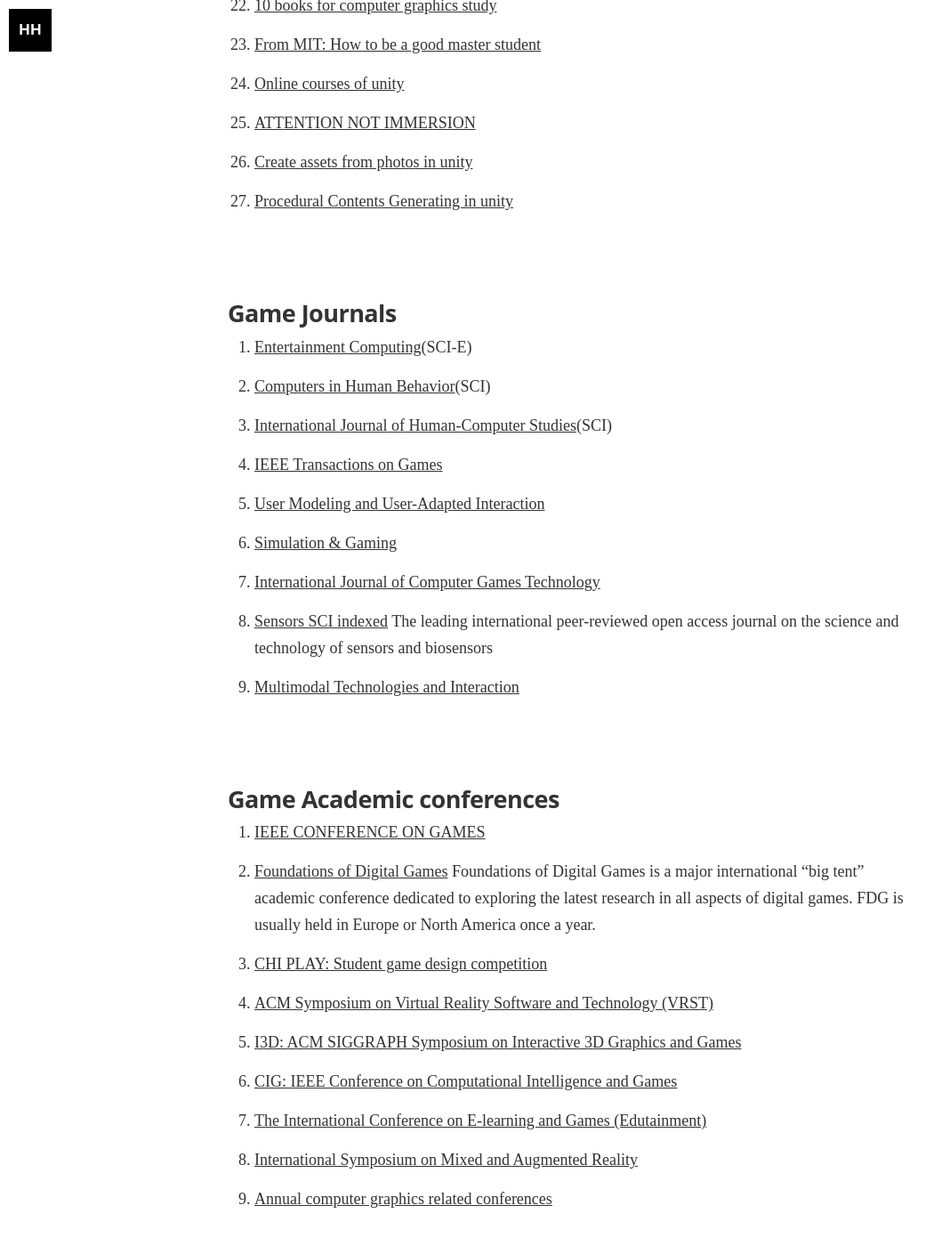
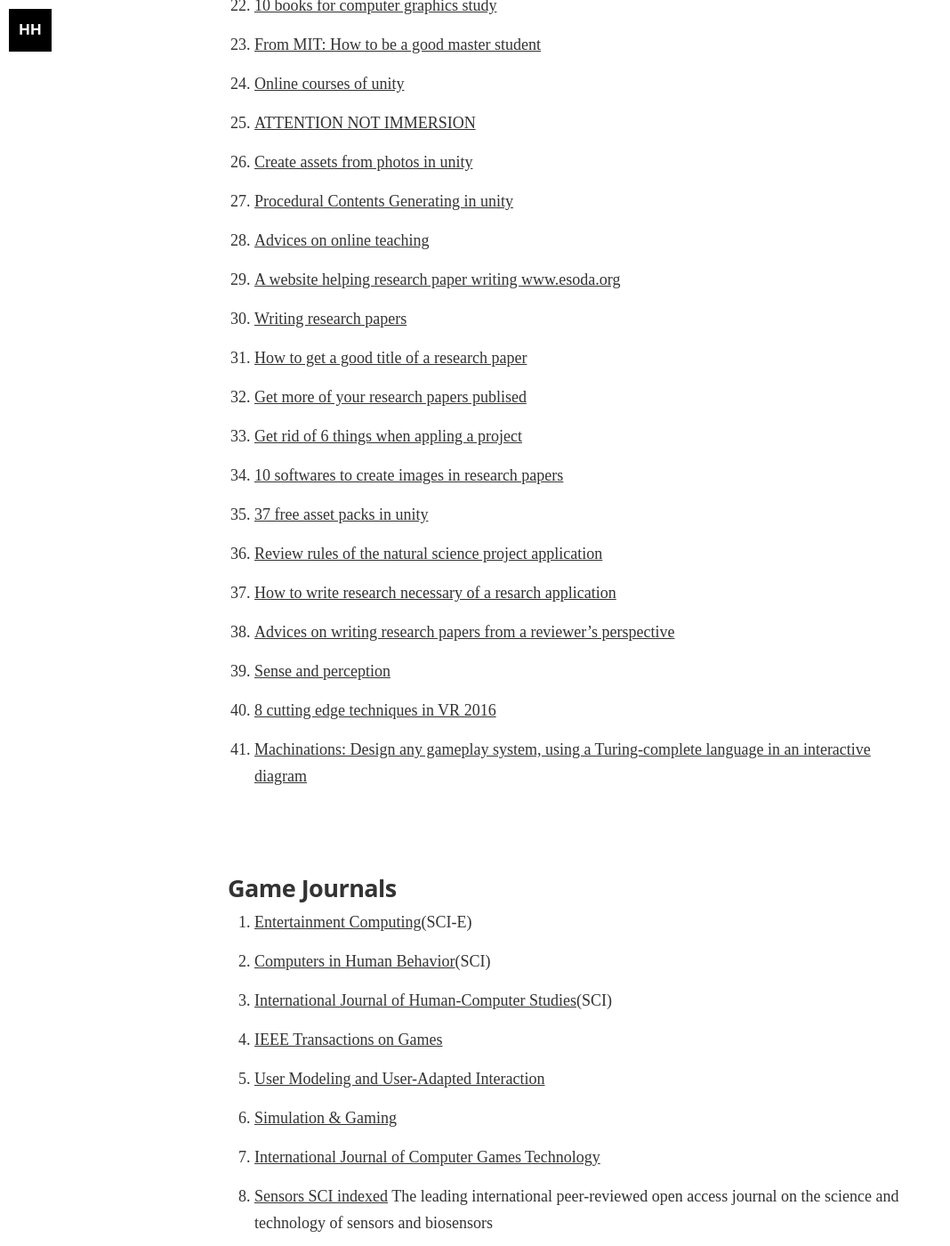
Before and after one commit to hanhonglei/hanhonglei.github.io, a Jekyll site: the page built from Links.md, in a window 1280 px wide and 1400 px high, scrolled down 1965 px. Shown: the whole window at 89% size, without its empty margins (0-1068 px from the left). Built offline with Jekyll 4.4.1, drawn with Linux system fonts in a browser that asks for light colours; nearby versions of some CDN libraries; some web fonts are replaced.

Commit message:
no message

```diff
--- a/Links.md
+++ b/Links.md
@@ -33,6 +33,20 @@ image: /Images/prepage.jpg
 2. [ATTENTION NOT IMMERSION](https://mp.weixin.qq.com/s/7B8cWn2oom5IveeAk9kukg)
 2. [Create assets from photos in unity](https://mp.weixin.qq.com/s/51z2ts4fDl3QS5BJZj8CRA)
 2. [Procedural Contents Generating in unity](https://mp.weixin.qq.com/s/tF0fMNOpXMzEKHGSxIdY8w)
+3. [Advices on online teaching](https://mp.weixin.qq.com/s/oa6AG3T2drTsW9oM3xHQKA)
+4. [A website helping research paper writing  www.esoda.org](https://mp.weixin.qq.com/s/mbtwH6QkHGrl613sugA3aA)
+3. [Writing research papers](https://mp.weixin.qq.com/s/x6cL9HmVtNp_dion_4tXiQ)
+3. [How to get a good title of a research paper](https://mp.weixin.qq.com/s/IQw5GvLktKL3avVs9Hb3Hw)
+3. [Get more of your research papers publised](https://mp.weixin.qq.com/s/AKXqTkEr5frK7HW_Fw8ijQ)
+3. [Get rid of 6 things when appling a project](https://mp.weixin.qq.com/s/ubnyjw2_TylBimAefxDoxw)
+1. [10 softwares to create images in research papers](https://mp.weixin.qq.com/s/r1uKApT7ucC2USqArHaXUw)
+2. [37 free asset packs in unity](https://connect.unity.com/p/global-game-jam-2018-tui-jian-xia-zai-de-37kuan-mian-fei-zi-yuan?from=timeline&isappinstalled=0)
+2. [Review rules of the natural science project application](https://mp.weixin.qq.com/s/ydjmIJFHEggUx5x8WLtg2Q)
+2. [How to write research necessary of a resarch application](https://mp.weixin.qq.com/s/vJzJ85lgjJqmDgSPtdGeeA)
+3. [Advices on writing research papers from a reviewer's perspective](https://mp.weixin.qq.com/s/ZyODKZCnLOCsBDWTzv1nGQ)
+2. [Sense and perception](https://mp.weixin.qq.com/s/1h_Vc_Q1gyjzBkIUFdCtyA)
+3. [8 cutting edge techniques in VR 2016](https://mp.weixin.qq.com/s/hI5xEmJz1MLINogc0MH7Ow)
+3. [Machinations: Design any gameplay system, using a Turing-complete language in an interactive diagram](https://machinations.io/)
 
 ## Game Journals
 1. [Entertainment Computing](https://www.journals.elsevier.com/entertainment-computing)(SCI-E)
```
